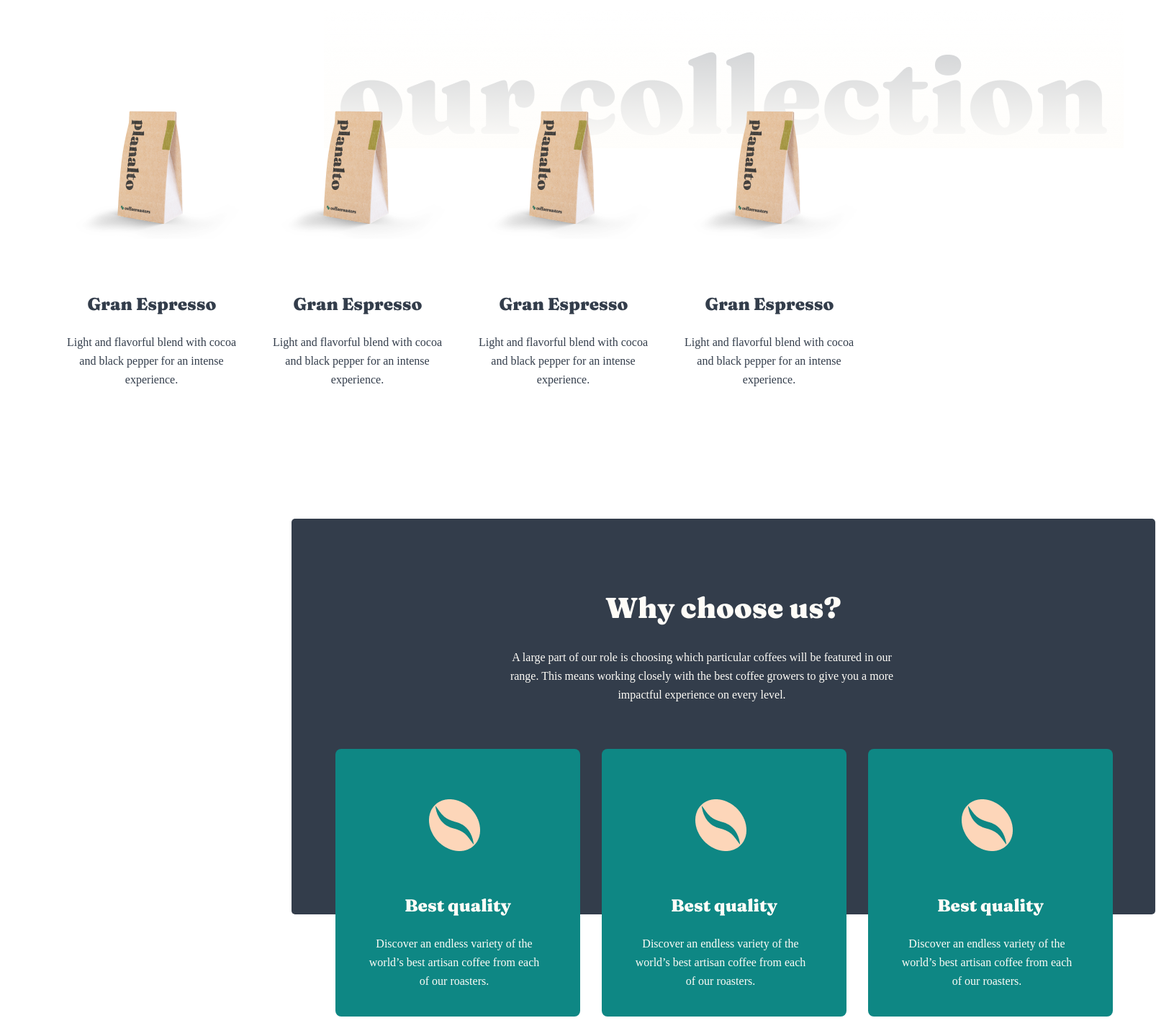
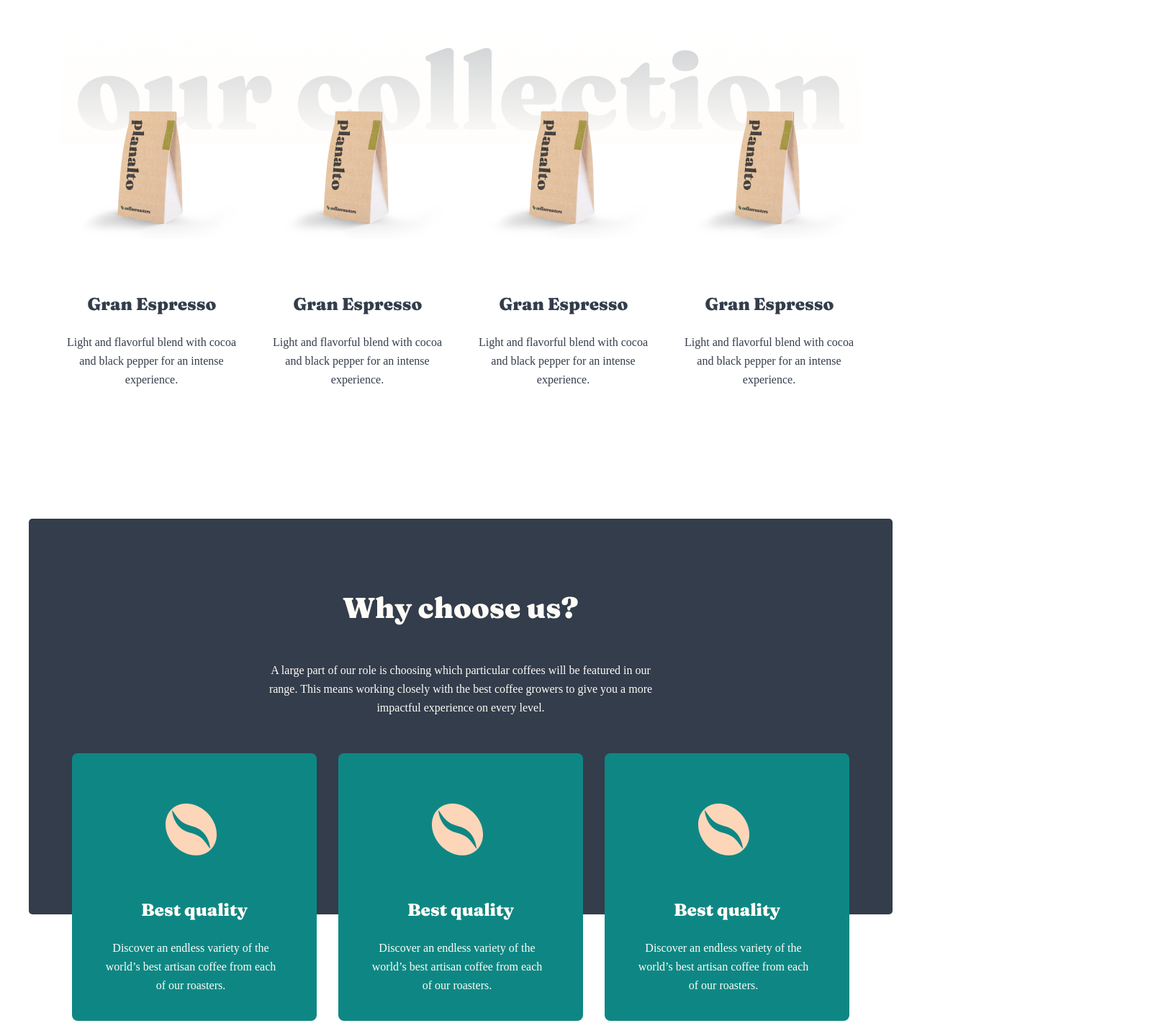
Before and after one commit to ruslan1881/coffe-w, a plain HTML site: page index.html in a window 1280 px wide. Shown: the part 840-2262 px from the top of the page at 72% size, 1606 px wide, since content can reach past the window. Drawn offline with Linux system fonts and the light colour scheme.

Commit message:
last commit coffe

```diff
--- a/css/main.css
+++ b/css/main.css
@@ -2,6 +2,14 @@
     margin: 0%;
     padding: 0%;
 }
+
+body {
+    display: flex;
+    justify-content: center;
+    align-items:center;
+    flex-direction: column;
+}
+
 .header-section {
     display: flex;
     align-items: center;
@@ -87,13 +95,17 @@ color: #FEFCF7;
 margin-top: 71px;
 margin-left: 85px;
 }
+
+.collection-img-box {
+    position: relative;
+
+}
+
 .collection-img {
-    display: flex;
-    align-items: center;
-    justify-content: center;
     position: absolute;
-    top: 850px;
-    left: 450px;
+    left: 45px;
+    top: -135px;
+
 
 }
 .collection-options {
@@ -129,18 +141,21 @@ position:relative;
     height: 78px;
 
 }
-.choose-box {
 
-}
 .choose-box-us {
-    position: absolute;
+    margin-bottom: 300px;
+    position: relative;
     width: 1200px;
     height: 450px;
     background-color: #333D4B;
-    margin-left: 405px;
     border-radius: 5px;
     padding-top: 100px;
     margin-top: 180px;
+    display: flex;
+    align-items:center;
+    justify-content: flex-start;
+    gap: 50px;
+    flex-direction: column;
 }
 .choose-title {
     font-family: 'Fraunces';
@@ -158,27 +173,22 @@ position:relative;
     color: #FEFCF7;
     width: 540px;
     text-align: center;
-    margin-left: 300px;
-    margin-top: 32px;
+
 }
 .prise-box {
-    position: relative;
     gap: 30px;
     display: flex;
     align-items: center;
     justify-content: center;
     left: 406px;
-
-
+    z-index: 1;
 }
 .best-box {
-    z-index: 1;
     width: 340px;
     height: 372px;
-    background: #0E8784;
+    background-color: #0E8784;
     border-radius: 8px;
-    margin-top: 500px;
-    margin-bottom: 200px;
+    /* margin-top: 500px; */
 
 }
 .best-box img {
@@ -212,7 +222,7 @@ color: #FEFCF7;
     font-size: 30px;
     line-height: 32px;
     color: #83888F;
-    margin-left: 430px;
+    /* margin-left: 430px;     */
     margin-bottom: 95px;
 }
 .works-line {
@@ -220,8 +230,8 @@ color: #FEFCF7;
     width: 760px;
     height: 1px;
     background-color:#FDD6BA;;
-    margin-left: 430px;
-    margin-bottom: 82px;
+    /* margin-left: 430px; */
+    /* margin-bottom: 82px; */
     border: 2px solid #FDD6BA;
     position:absolute;
 }
@@ -234,7 +244,7 @@ color: #FEFCF7;
     border-radius: 50px;
     background: #FEFCF7;
     border: 2px solid #0E8784;
-    margin-left: 415px;
+    /* margin-left: 415px; */
 }
 .works-radio2 {
     position: relative;
@@ -261,9 +271,9 @@ color: #FEFCF7;
 .works-title {
     display: flex;
     align-items: center;
-    justify-content: center;
+    justify-content: space-between;
     gap: 95px;
-    margin-left: 680px;
+    /* margin-left: 680px; */
     margin-top: 50px;
 }
 .number {
@@ -303,7 +313,7 @@ line-height: 25px;
 text-align: center;
 color: #FEFCF7;
 margin-top: 79px;
-margin-left: 420px;
+/* margin-left: 420px; */
 border: none;
 }
 .cofferoasters {
--- a/index.html
+++ b/index.html
@@ -43,7 +43,8 @@
             </div>
         </section>
         <section class="collection-container">
-            <div class="collection-img"><img src="./images/Group 13.png" alt=""></div>
+            <div class="container">
+                <div class="collection-img-box"><img class="collection-img" src="./images/Group 13.png" alt="collection"></div>
             <div class="collection-options">
                 <div class="planalto">
                     <img src="./images/kopi2.png" alt="paket" width="256px" height="193px">
@@ -64,15 +65,17 @@
                     <p class="main-light">Light and flavorful blend with cocoa and black pepper for an intense experience.</p>
                 </div>
             </div>
+            </div>
         </section>
         <section class="choose container">
+            <div class="container">
                 <div class="choose-box">
                     <div class="choose-box-us">
                         <h2 class="choose-title">Why choose us?</h2>
                         <p class="ckoose-paragraf">A large part of our role is choosing which particular coffees will be featured
                             in our range. This means working closely with the best coffee growers to give
                             you a more impactful experience on every level.</p>
-                </div>
+
                             <div class="prise-box">
                                 <div class="best-box">
                                     <img src="./images/Shape.png" alt="coffe" width="71px" height="72px">
@@ -88,6 +91,9 @@
                                     <h3 class="best-box-quality">Best quality</h3>
                                     <p class="best-paragraf">Discover an endless variety of the world’s best artisan coffee from each of our roasters.</p>
                                 </div>
+                            </div>
+                    </div>
+
                 </div>
             </div>
         </section>
```
Lines whose indentation alone changed are shown as unchanged.
